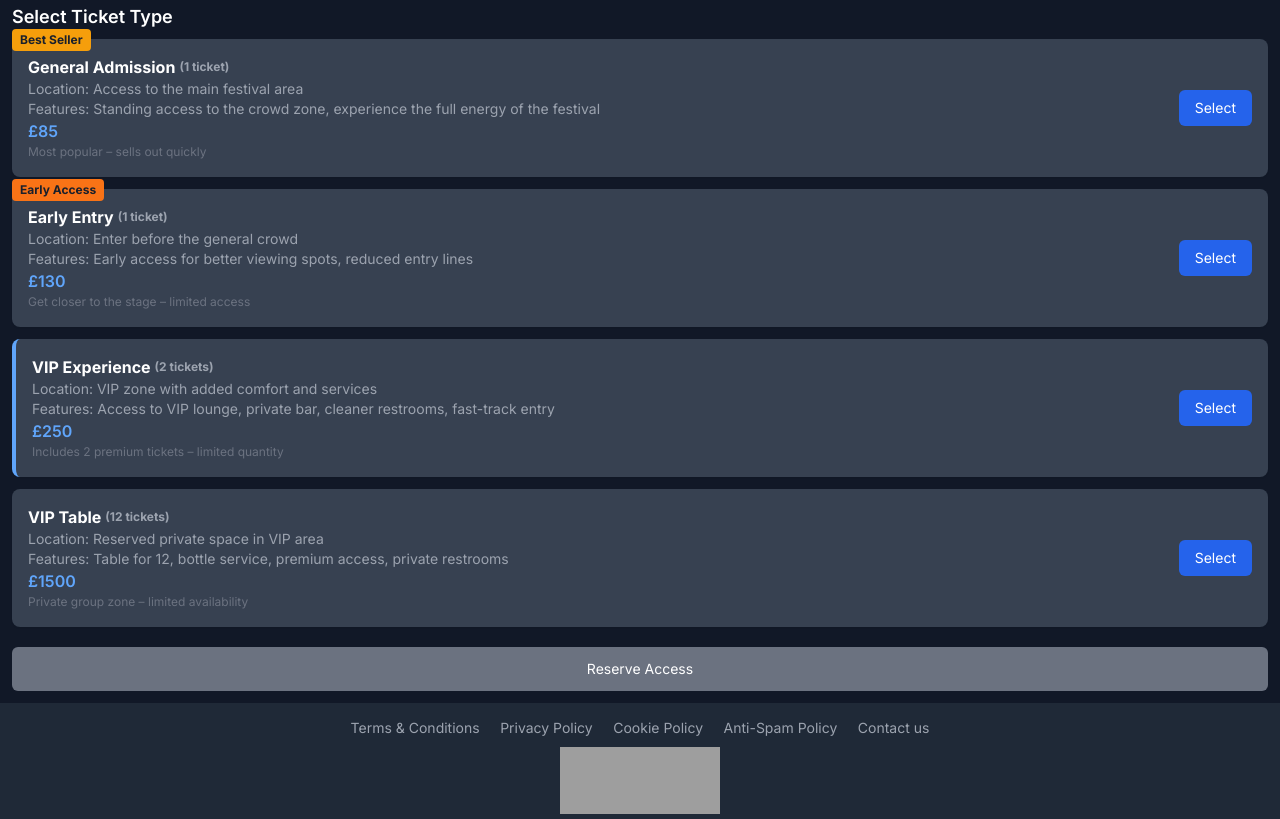
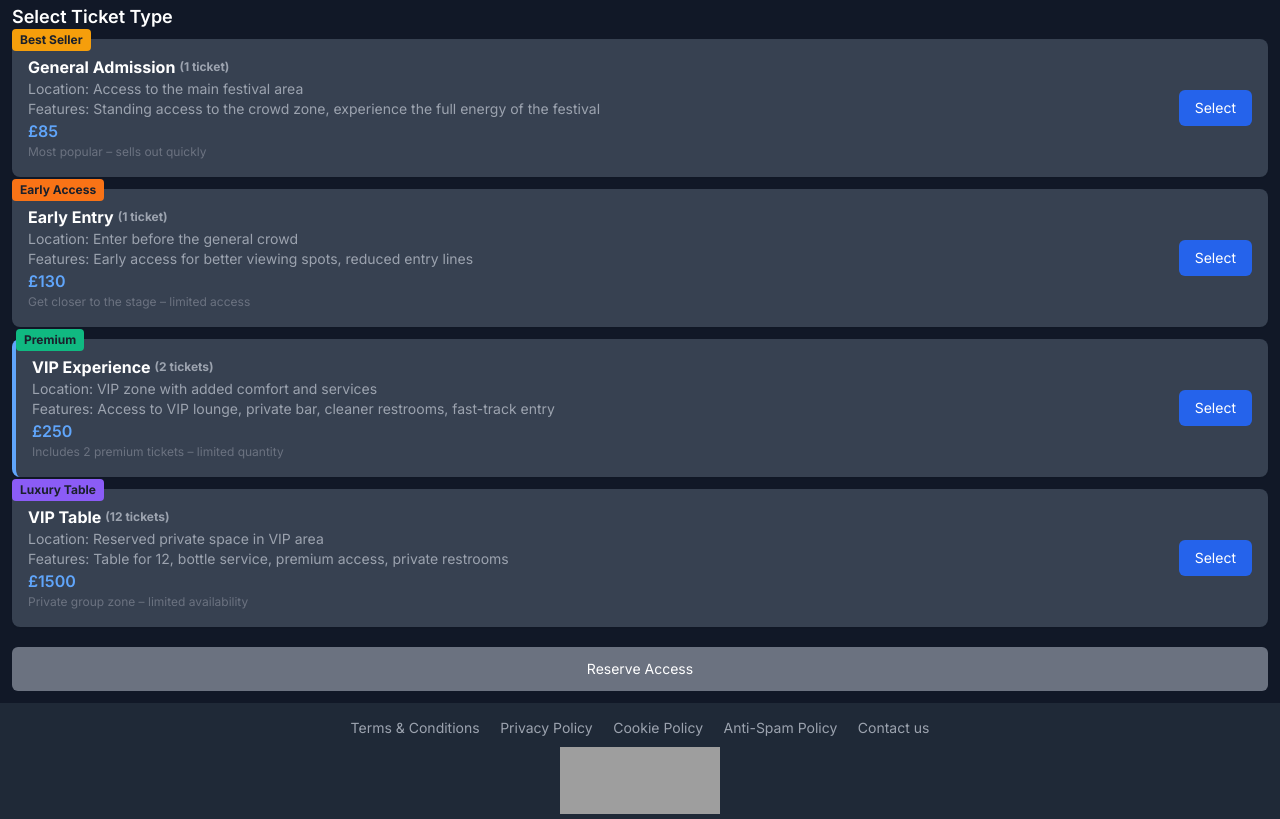
Before and after one commit to romariobgj/draketickets, a plain HTML site: page index.html in a window 1280 px wide. Shown: the part 408-1227 px from the top of the page. Drawn offline with nearby package versions, Linux system fonts and the light colour scheme; grey boxes are pictures that could not be loaded.

Commit message:
Update index.html

```diff
--- a/index.html
+++ b/index.html
@@ -105,6 +105,36 @@
             font-weight: bold;
             border-radius: 4px;
         }
+        .premium {
+            position: relative;
+        }
+        .premium::before {
+            content: 'Premium';
+            position: absolute;
+            top: -10px;
+            left: 0;
+            background-color: #10b981;
+            color: #1a202c;
+            padding: 2px 8px;
+            font-size: 12px;
+            font-weight: bold;
+            border-radius: 4px;
+        }
+        .luxury-table {
+            position: relative;
+        }
+        .luxury-table::before {
+            content: 'Luxury Table';
+            position: absolute;
+            top: -10px;
+            left: 0;
+            background-color: #8b5cf6;
+            color: #1a202c;
+            padding: 2px 8px;
+            font-size: 12px;
+            font-weight: bold;
+            border-radius: 4px;
+        }
         .vip-experience {
             border-left: 4px solid #60a5fa;
         }
@@ -204,7 +234,7 @@
                     <button class="bg-blue-600 text-white px-4 py-2 rounded-md text-sm hover:bg-blue-700" onclick="trackAddToCart('Early Entry', 130)">Select</button>
                 </div>
                 <!-- VIP Experience -->
-                <div class="ticket-card vip-experience bg-gray-700 p-4 rounded-lg shadow-sm flex justify-between items-center" onclick="selectTicket('VIP Experience', 250, this)">
+                <div class="ticket-card premium vip-experience bg-gray-700 p-4 rounded-lg shadow-sm flex justify-between items-center" onclick="selectTicket('VIP Experience', 250, this)">
                     <div>
                         <h3 class="text-base font-bold inline-flex items-center">
                             VIP Experience
@@ -218,7 +248,7 @@
                     <button class="bg-blue-600 text-white px-4 py-2 rounded-md text-sm hover:bg-blue-700" onclick="trackAddToCart('VIP Experience', 250)">Select</button>
                 </div>
                 <!-- VIP Table -->
-                <div class="ticket-card vip-table bg-gray-700 p-4 rounded-lg shadow-sm flex justify-between items-center" onclick="selectTicket('VIP Table', 1500, this)">
+                <div class="ticket-card luxury-table vip-table bg-gray-700 p-4 rounded-lg shadow-sm flex justify-between items-center" onclick="selectTicket('VIP Table', 1500, this)">
                     <div>
                         <h3 class="text-base font-bold inline-flex items-center">
                             VIP Table
```
